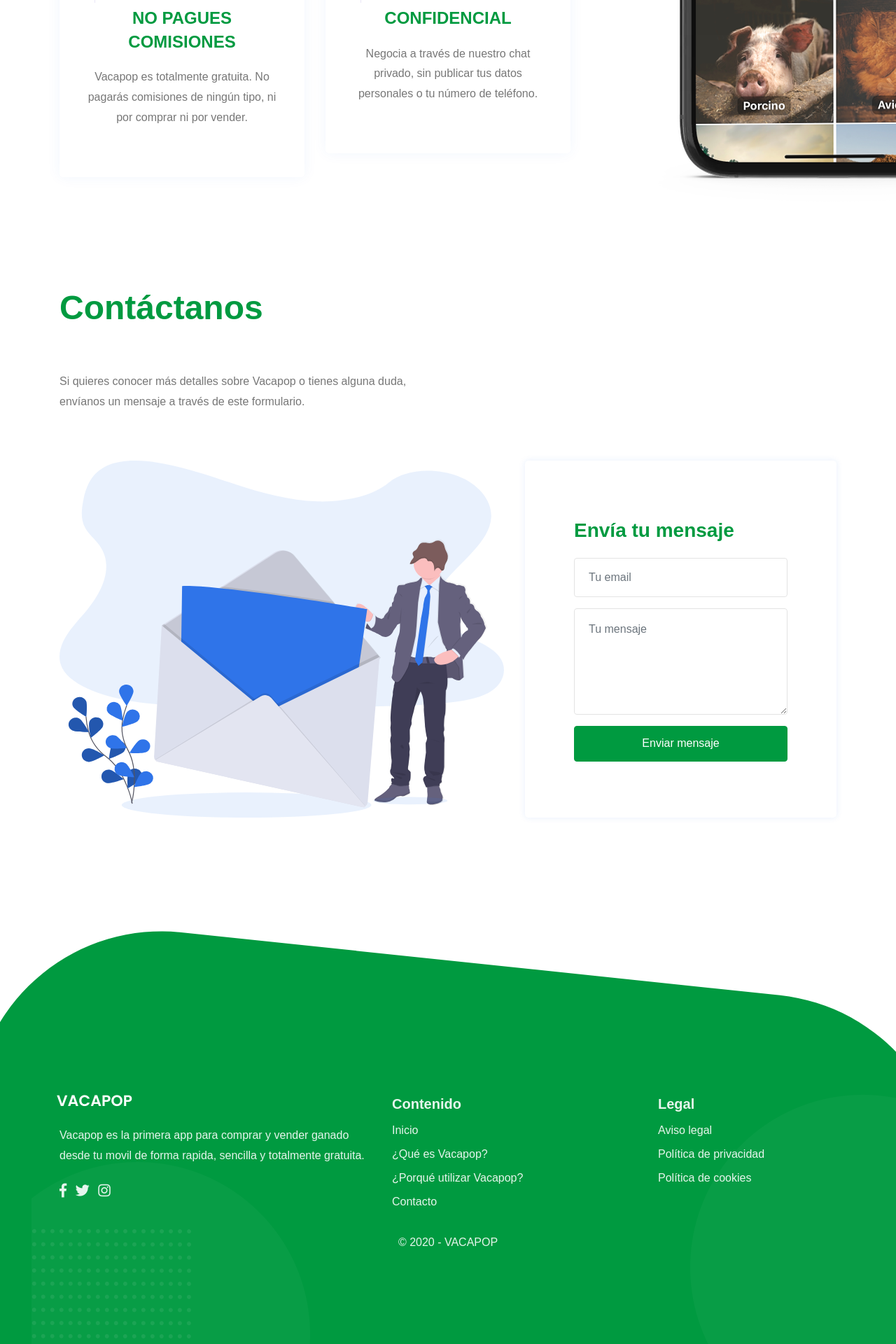
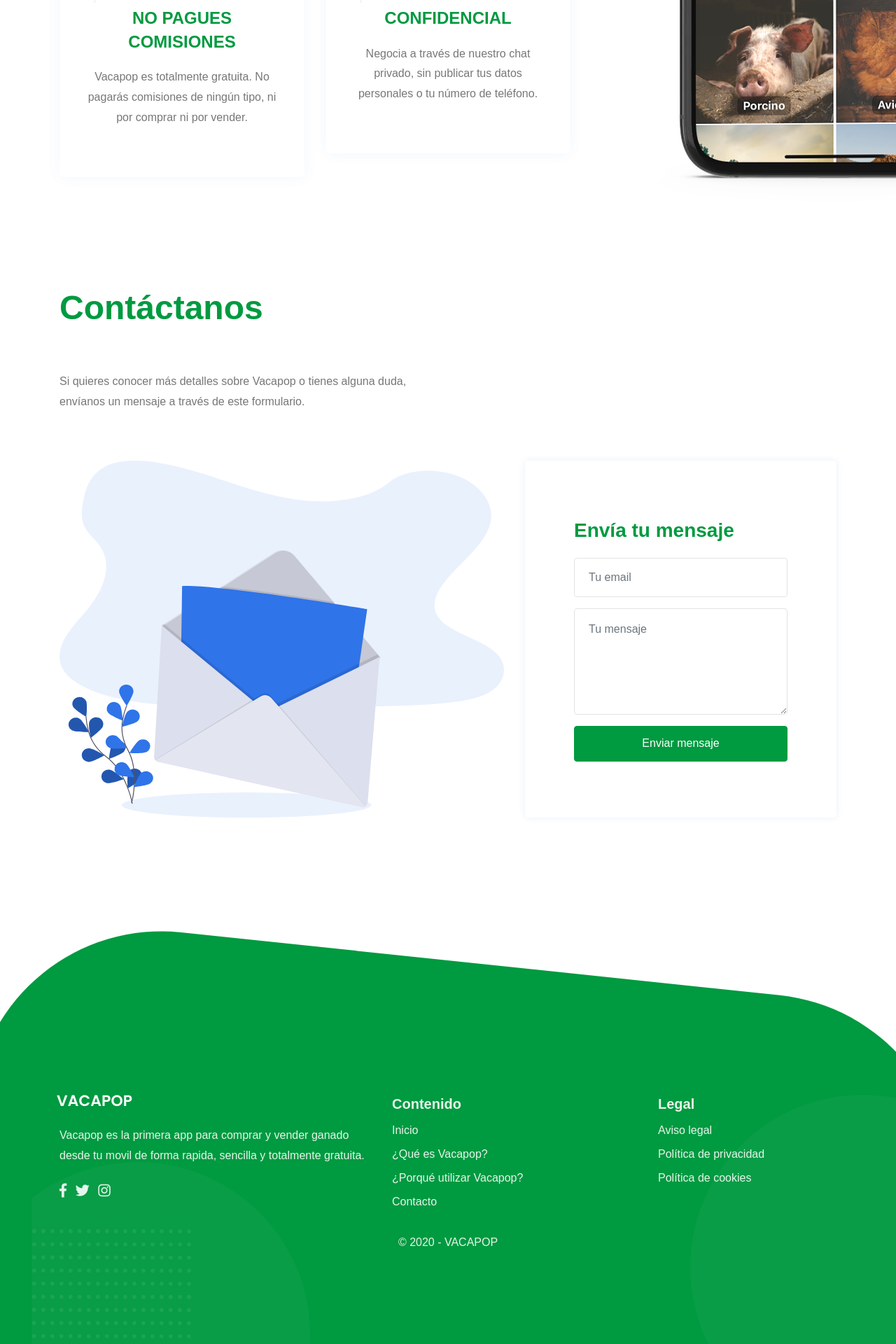
Before and after one commit to project-market-bb/project-market-bb.github.io, a Jekyll site: the page built from index.html, in a window 1280 px wide. Shown: the part 2864-4784 px from the top of the page at 70% size. Built offline with Jekyll 4.4.1, drawn with Linux system fonts in a browser that asks for light colours; some web fonts are replaced.

Commit message:
Change suscribe photo

```diff
--- a/_includes/subscribe.html
+++ b/_includes/subscribe.html
@@ -25,7 +25,7 @@
         </div>
         <div class="row">
             <div class="col-md-6 col-lg-7">
-            <div class="newsletter-img float-right"><img src="{{site.baseurl}}/assets/images/newsletter-img.svg" alt="newsletter image" /></div>
+            <div class="newsletter-img float-right"><img src="{{site.baseurl}}/assets/images/envelope.svg" alt="newsletter image" /></div>
             </div>
             <div class="col-md-6 col-lg-5">
             <div class="newsletter-form" data-aos="fade-up-left">
```
Also changed, not shown: assets/images/envelope.svg (added).
